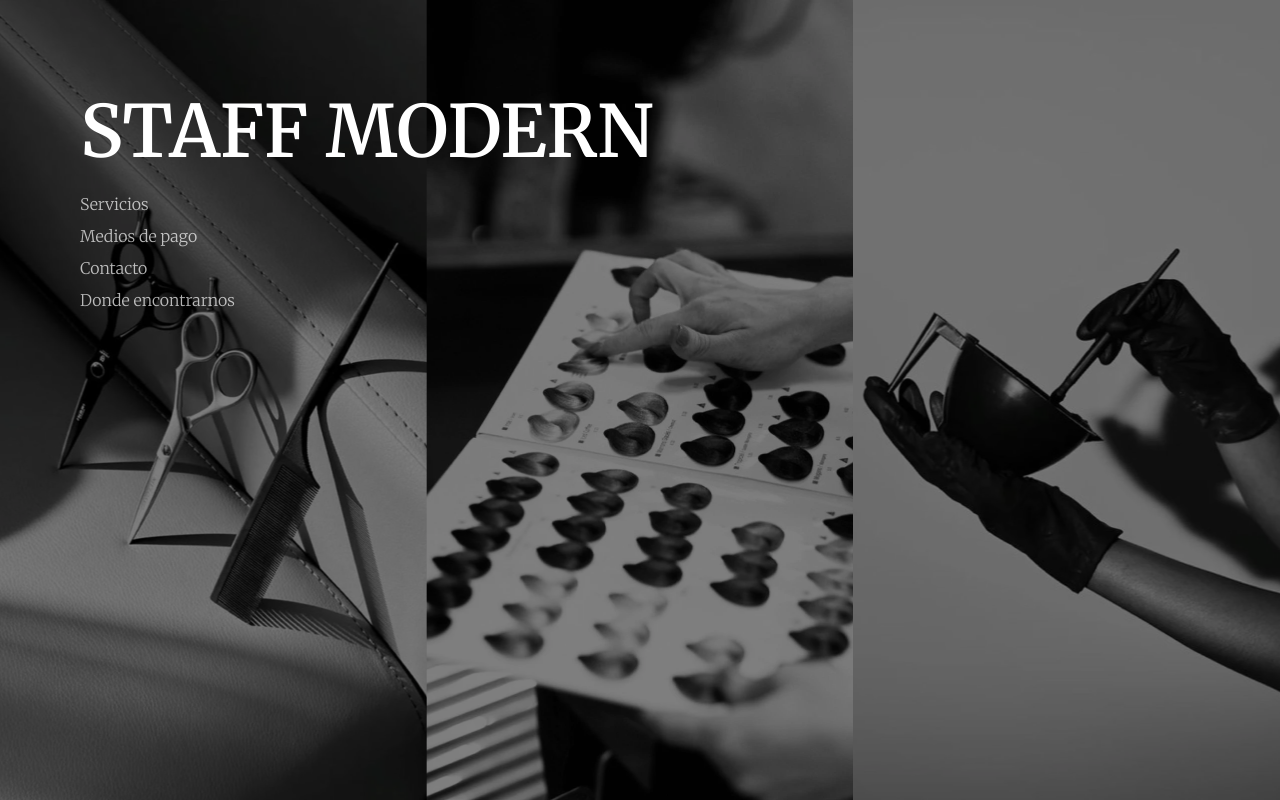
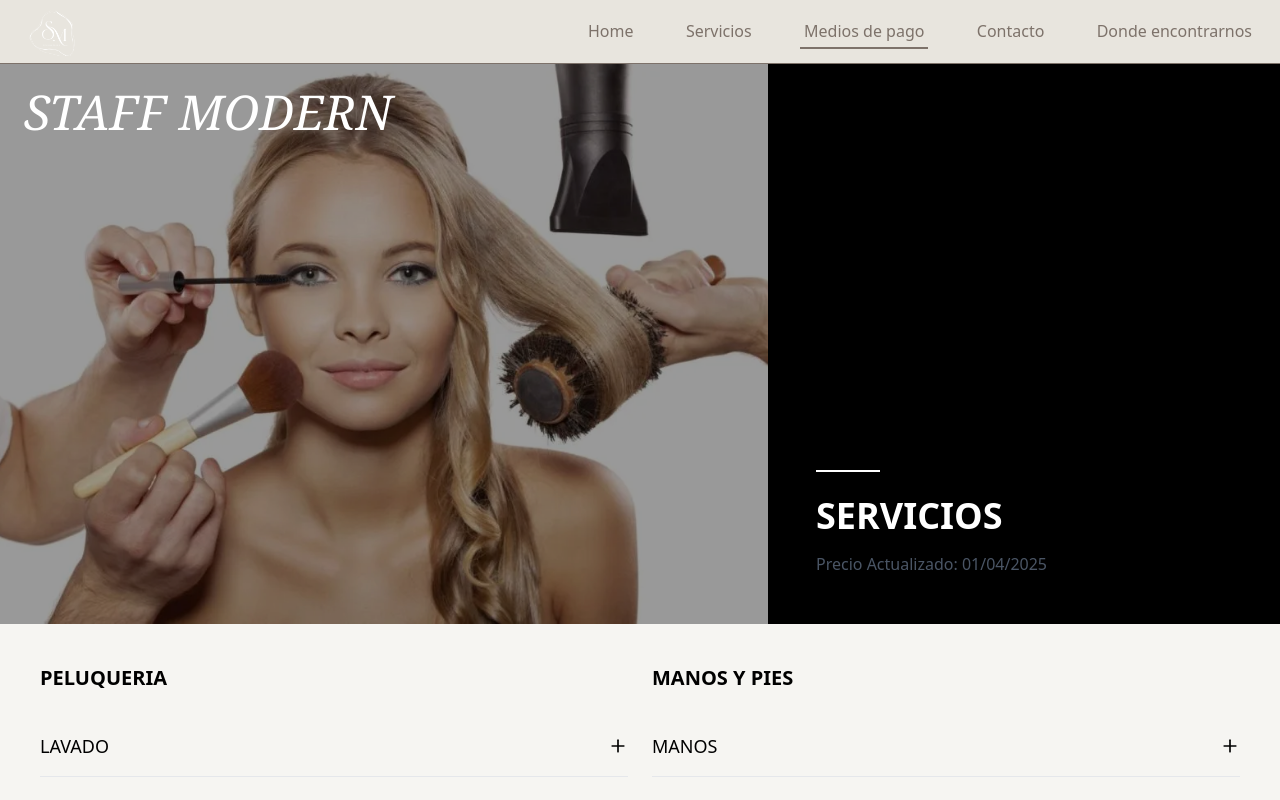
Before and after one commit to MatySeitour/peluqueria, a React (Vite) app: page /servicios in a window 1280 px wide. Shown: the top 800 px of the page. Built offline with nearby package versions, Linux system fonts and the light colour scheme.

Commit message:
agregue servicios en otra pag

```diff
--- a/index.html
+++ b/index.html
@@ -4,7 +4,7 @@
     <meta charset="UTF-8" />
     <link rel="icon" type="image/svg+xml" href="/vite.svg" />
     <meta name="viewport" content="width=device-width, initial-scale=1.0" />
-    <title>Vite + React + TS</title>
+    <title>STAFF MODERN</title>
     <link href="/src/styles.css" rel="stylesheet" />
     <link rel="preconnect" href="https://fonts.googleapis.com" />
     <link rel="preconnect" href="https://fonts.gstatic.com" crossorigin />
--- a/package.json
+++ b/package.json
@@ -17,6 +17,8 @@
     "react": "^19.0.0",
     "react-dom": "^19.0.0",
     "react-icons": "^5.5.0",
+    "react-router-dom": "^7.5.0",
+    "react-router-hash-link": "^2.4.3",
     "tailwind-merge": "^3.0.2",
     "tailwindcss": "^4.0.14"
   },
@@ -24,6 +26,7 @@
     "@eslint/js": "^9.21.0",
     "@types/react": "^19.0.10",
     "@types/react-dom": "^19.0.4",
+    "@types/react-router-hash-link": "^2.4.9",
     "@vitejs/plugin-react": "^4.3.4",
     "eslint": "^9.21.0",
     "eslint-plugin-react-hooks": "^5.1.0",
--- a/src/App.tsx
+++ b/src/App.tsx
@@ -1,3 +1,4 @@
+import { BrowserRouter as Router, Routes, Route } from "react-router-dom";
 import Footer from "./components/Footer";
 import { GridImages } from "./components/GridImages";
 import { Home } from "./components/Home";
@@ -8,14 +9,18 @@ import "./index.css";
 
 function App() {
   return (
+    <Router>
       <main className="bg-third/40 h-full w-full">
         <Nav />
-      <Home />
-      <Service />
+        <Routes>
+          <Route path="/" element={<Home />} />
+          <Route path="/servicios" element={<Service />} />
+        </Routes>
         <PaymentMethods />
         <GridImages />
         <Footer />
       </main>
+    </Router>
   );
 }
 
--- a/src/components/Service.tsx
+++ b/src/components/Service.tsx
@@ -1,14 +1,20 @@
-import ServiceCategory from "../components/ServiceCategory"
+import ServiceCategory from "../components/ServiceCategory";
 
 export default function ServiciosPage() {
   return (
-    <section
-    className="flex flex-col min-h-screen">
+    <section className="flex flex-col min-h-screen mt-16"> {/* Agregamos mt-16 */}
       {/* Hero Section */}
       <div className="flex flex-col md:flex-row h-[70vh]">
         {/* Left Side - Red Background with Image */}
         <div className="relative w-full md:w-3/5 h-full ">
-          <img src="/services.webp" alt="PHOTO" className="w-full h-full object-cover object-center" />
+          <div className="absolute top-6 left-6 z-10">
+            <h1 className="text-5xl font-serif italic text-white">STAFF MODERN</h1>
+          </div>
+          <img
+            src="/services.webp"
+            alt="PHOTO"
+            className="w-full h-full object-cover object-center"
+          />
           <div className="absolute top-0 left-0 bg-black/40 h-full w-full" />
         </div>
 
@@ -27,12 +33,14 @@ export default function ServiciosPage() {
       {/* Services Section */}
       <div
         id="servicios"
-      className="grid grid-cols-1 md:grid-cols-2 gap-4 sm:gap-6 p-4 sm:p-6 md:p-8 lg:p-10 scroll-mt-24">
+        className="grid grid-cols-1 md:grid-cols-2 gap-4 sm:gap-6 p-4 sm:p-6 md:p-8 lg:p-10 scroll-mt-24"
+      >
         {/* Left Column - Peluqueria Section */}
         <div>
           <h3 className="text-lg sm:text-xl font-bold mb-4 sm:mb-6">PELUQUERIA</h3>
           <div className="space-y-2">
-            <ServiceCategory title="LAVADO"
+            <ServiceCategory
+              title="LAVADO"
               services={[
                 { name: "COMÚN", price: "$9200" },
                 { name: "LOREAL", price: "$18400" },
@@ -40,40 +48,46 @@ export default function ServiciosPage() {
                 { name: "CON MASAJES", price: "$17250" },
               ]}
             />
-            <ServiceCategory title="NUTRICIONES"
+            <ServiceCategory
+              title="NUTRICIONES"
               services={[
                 { name: "HAIR THERAPY", price: "$23000" },
                 { name: "LOREAL", price: "$31050" },
                 { name: "KERASTASSE", price: "$41400" },
               ]}
             />
-            <ServiceCategory title="AMPOLLAS"
+            <ServiceCategory
+              title="AMPOLLAS"
               services={[
                 { name: "ALFAPARF", price: "$25300" },
                 { name: "LOREAL", price: "$28750" },
                 { name: "KERASTASSE", price: "-" },
               ]}
             />
-            <ServiceCategory title="KERATINA"
+            <ServiceCategory
+              title="KERATINA"
               services={[
                 { name: "CORTO/MEDIO (hombros)", price: "$55200" },
                 { name: "LARGO", price: "$64400" },
               ]}
             />
-            <ServiceCategory title="ALISADOS"
+            <ServiceCategory
+              title="ALISADOS"
               services={[
                 { name: "CORTO/MEDIO (hombros)", price: "$80500" },
                 { name: "LARGO", price: "$138000" },
                 { name: " FEQUILLO/CONTORNO", price: "$47150" },
               ]}
             />
-            <ServiceCategory title="BOTOX"
+            <ServiceCategory
+              title="BOTOX"
               services={[
                 { name: "CORTO/MEDIO (hombros)", price: "$53250" },
                 { name: "LARGO", price: "$97750" },
               ]}
             />
-            <ServiceCategory title="CORTES"
+            <ServiceCategory
+              title="CORTES"
               services={[
                 { name: "DAMA", price: "$20700" },
                 { name: "CABALLEROS", price: "$20700" },
@@ -83,76 +97,89 @@ export default function ServiciosPage() {
                 { name: "FLEQUILLO", price: "$13800" },
               ]}
             />
-            <ServiceCategory title="BRUSHING"
+            <ServiceCategory
+              title="BRUSHING"
               services={[
                 { name: "CORTO/MEDIO (hombros)", price: "$17250" },
                 { name: "LARGO", price: "$24150" },
                 { name: "MAS PLANCHITA CORTO/MEDIO", price: "$23000" },
-            { name: "MAS PLANCHITA LARGO", price: "$29900" }
+                { name: "MAS PLANCHITA LARGO", price: "$29900" },
               ]}
             />
-            <ServiceCategory title="SECADO MODELADO"
+            <ServiceCategory
+              title="SECADO MODELADO"
               services={[
                 { name: "CORTO/MEDIO (hombros)", price: "$10350" },
                 { name: "LARGO", price: "$14950" },
               ]}
             />
-            <ServiceCategory title="ONDAS"
+            <ServiceCategory
+              title="ONDAS"
               services={[
                 { name: "CORTO/MEDIO (hombros)", price: "$31050" },
                 { name: "LARGO", price: "$40250" },
-            ]}/>
-            <ServiceCategory title="TRENZAS"
+              ]}
+            />
+            <ServiceCategory
+              title="TRENZAS"
               services={[
                 { name: "HASTA 2", price: "$0" },
-              { name: "MAS DE 2", price: "$0"},
+                { name: "MAS DE 2", price: "$0" },
                 { name: "PEINADOS/RECOGIDOS DESDE", price: "$46000" },
-            ]} />
+              ]}
+            />
             <ServiceCategory title="COLORACION">
-              <ServiceCategory title="INOA"
+              <ServiceCategory
+                title="INOA"
                 services={[
                   { name: "RAIZ/MEDIO", price: "$80500" },
-                { name: "LARGO (completo)", price: "$97750"},
+                  { name: "LARGO (completo)", price: "$97750" },
                 ]}
               />
-              <ServiceCategory title="MAJIREL"
+              <ServiceCategory
+                title="MAJIREL"
                 services={[
                   { name: "RAIZ/MEDIO", price: "$63250" },
-                { name: "LARGO (completo)", price: "$86250"},
+                  { name: "LARGO (completo)", price: "$86250" },
                 ]}
               />
-              <ServiceCategory title="WELLA"
+              <ServiceCategory
+                title="WELLA"
                 services={[
                   { name: "RAIZ/MEDIO", price: "$57500" },
-                { name: "LARGO (completo)", price: "$74750"},
+                  { name: "LARGO (completo)", price: "$74750" },
                 ]}
               />
-              <ServiceCategory title="SILKEY"
+              <ServiceCategory
+                title="SILKEY"
                 services={[
                   { name: "RAIZ/MEDIO", price: "$51750" },
-                { name: "LARGO (completo)", price: "$69000"},
+                  { name: "LARGO (completo)", price: "$69000" },
                   { name: "APLICACION DE TINTURA", price: "$46000" },
-                { name: "BAÑO DE LUZ", price: "$51750"},
+                  { name: "BAÑO DE LUZ", price: "$51750" },
                 ]}
               />
             </ServiceCategory>
-            <ServiceCategory title="MECHAS LOCALIZADAS"
+            <ServiceCategory
+              title="MECHAS LOCALIZADAS"
               services={[
                 { name: "RAIZ/MEDIO", price: "$103500" },
-              { name: "LARGO (completo)", price: "$138000"},
+                { name: "LARGO (completo)", price: "$138000" },
                 { name: "MEDIA CABEZA", price: "$74750" },
-              { name: "CONTORNO", price: "$51750"},
+                { name: "CONTORNO", price: "$51750" },
               ]}
             />
-            <ServiceCategory title="REFLEJOS CON GORRA"
+            <ServiceCategory
+              title="REFLEJOS CON GORRA"
               services={[
                 { name: "RAIZ/MEDIO", price: "$97750" },
-              { name: "LARGO", price: "$132250"},
-            ]}/>
-            <ServiceCategory title="BALAYAGE"
-            services={[
-              { name: "DESDE", price: "$149500" }
-            ]}/>
+                { name: "LARGO", price: "$132250" },
+              ]}
+            />
+            <ServiceCategory
+              title="BALAYAGE"
+              services={[{ name: "DESDE", price: "$149500" }]}
+            />
           </div>
         </div>
 
@@ -162,7 +189,8 @@ export default function ServiciosPage() {
           <div>
             <h3 className="text-lg sm:text-xl font-bold mb-4 sm:mb-6">MANOS Y PIES</h3>
             <div className="space-y-2">
-            <ServiceCategory title="MANOS"
+              <ServiceCategory
+                title="MANOS"
                 services={[
                   { name: "Manicuria c/ esmalte tradicional", price: "$17250" },
                   { name: "Manicuria c/esmalte semi french", price: "$26450" },
@@ -187,7 +215,8 @@ export default function ServiciosPage() {
                   { name: "Esculpidas por uña", price: "$11500" },
                 ]}
               />
-            <ServiceCategory title="PIES"
+              <ServiceCategory
+                title="PIES"
                 services={[
                   { name: "Belleza de pies c/esmalte tradicional", price: "$20700" },
                   { name: "Belleza de pies c/esmalre semi", price: "$23000" },
@@ -205,7 +234,8 @@ export default function ServiciosPage() {
           <div>
             <h3 className="text-lg sm:text-xl font-bold mb-4 sm:mb-6">DEPILACION</h3>
             <div className="space-y-2">
-              <ServiceCategory title="ZONAS"
+              <ServiceCategory
+                title="ZONAS"
                 services={[
                   { name: "Cejas (cera/pinzita)", price: "$13800" },
                   { name: "Orejas", price: "$10350" },
@@ -225,9 +255,9 @@ export default function ServiciosPage() {
                 ]}
               />
               <ServiceCategory title="MUJER">
-                <ServiceCategory title="ROSTRO"
+                <ServiceCategory
+                  title="ROSTRO"
                   services={[
-                  // ROSTRO
                     { name: "Cejas (cera/pinzita)", price: "$11500" },
                     { name: "Bozo", price: "$10350" },
                     { name: "Patillas", price: "$10350" },
@@ -236,10 +266,11 @@ export default function ServiciosPage() {
                     { name: "Nuca", price: "$10350" },
                     { name: "Fosas", price: "$10350" },
                     { name: "Entrecejo", price: "$10350" },
-                  { name: "Rostro compl. (no incluye cejas)", price: "$10350" }, // (¿error en el precio? Es más bajo que cejas solas)
+                    { name: "Rostro compl. (no incluye cejas)", price: "$10350" },
                   ]}
                 />
-                <ServiceCategory title="TORSO"
+                <ServiceCategory
+                  title="TORSO"
                   services={[
                     { name: "Espalda", price: "$11500" },
                     { name: "Cintura", price: "$10350" },
@@ -250,7 +281,8 @@ export default function ServiciosPage() {
                     { name: "Hombros", price: "$10350" },
                   ]}
                 />
-                <ServiceCategory title="BRAZOS-PIERNAS-PELVIS"
+                <ServiceCategory
+                  title="BRAZOS-PIERNAS-PELVIS"
                   services={[
                     { name: "Brazo completo", price: "$14950" },
                     { name: "Medio brazo", price: "$10350" },
@@ -278,9 +310,12 @@ export default function ServiciosPage() {
           </div>
           {/* CEJAS Y PESTAÑAS Section */}
           <div>
-            <h3 className="text-lg sm:text-xl font-bold mb-4 sm:mb-6">CEJAS, PESTAÑAS Y COSMETOLOGIA</h3>
+            <h3 className="text-lg sm:text-xl font-bold mb-4 sm:mb-6">
+              CEJAS, PESTAÑAS Y COSMETOLOGIA
+            </h3>
             <div className="space-y-2">
-            <ServiceCategory title="CEJAS"
+              <ServiceCategory
+                title="CEJAS"
                 services={[
                   { name: "Disaño personalizado", price: "$17250" },
                   { name: "Depilación (cera, pinzita)", price: "$11500" },
@@ -288,32 +323,22 @@ export default function ServiciosPage() {
                   { name: "Perfilado / Diseño / Color", price: "$28750" },
                 ]}
               />
-              <ServiceCategory title="PESTAÑAS"
+              <ServiceCategory
+                title="PESTAÑAS"
                 services={[
                   { name: "Lifting + Color (Con perfilado cejas)", price: "$40250" },
                   { name: "Color + Botox", price: "$28750" },
                   { name: "Solo Color o Solo Lifting", price: "$23000" },
                 ]}
               />
-              {/* <ServiceCategory title="COSMETOLOGIA"
-              services={[
-                { name: "Limpieza facial basica", price: "-" },
-                { name: "Limpieza facial profunda ", price: "-" },
-                { name: "Dermapen facial", price: "-" },
-                { name: "Dermapen corporal", price: "-" },
-                { name: "Dermaplaning", price: "-" },
-                { name: "Peeling quimico", price: "-" },
-                { name: "BB lips", price: "-" },
-                { name: "BB glow", price: "-" },
-              ]}
-              /> */}
             </div>
           </div>
           {/* TRATAMIENTOS Section */}
           <div>
             <h3 className="text-lg sm:text-xl font-bold mb-4 sm:mb-6">TRATAMIENTOS</h3>
             <div className="space-y-2"></div>
-          <ServiceCategory title="TRATAMIENTOS"
+            <ServiceCategory
+              title="TRATAMIENTOS"
               services={[
                 { name: "Pedicuria básica", price: "$28750" },
                 { name: "Básica micosis", price: "$31050" },
@@ -335,5 +360,5 @@ export default function ServiciosPage() {
         </div>
       </div>
     </section>
-  )
+  );
 }
--- a/src/components/ServiceCategory.tsx
+++ b/src/components/ServiceCategory.tsx
@@ -7,7 +7,7 @@ interface Service {
 
 interface ServiceCategoryProps {
   title: string
-  services?: Service[] // Array de servicios con precios
+  services?: Service[]
   children?: ReactNode
 }
 
--- a/src/index.css
+++ b/src/index.css
@@ -40,19 +40,19 @@ html {
 }
 
 .background-home-1 {
-  background-image: url("/public//pos_1.webp");
+  background-image: url("/pos_1.webp");
   background-repeat: no-repeat;
   background-size: cover;
 }
 
 .background-home-2 {
-  background-image: url("/public//pos_2.webp");
+  background-image: url("/pos_2.webp");
   background-repeat: no-repeat;
   background-size: cover;
 }
 
 .background-home-3 {
-  background-image: url("/public//pos_3.webp");
+  background-image: url("/pos_3.webp");
   background-repeat: no-repeat;
   background-size: cover;
 }
--- a/src/utils/functions.ts
+++ b/src/utils/functions.ts
@@ -1,5 +1,6 @@
 import clsx from "clsx";
 import { ClassValue } from "clsx";
+import { i } from "motion/react-client";
 import { useEffect, useState } from "react";
 import { IconType } from "react-icons";
 import { FaInstagram, FaWhatsapp } from "react-icons/fa6";
@@ -74,34 +75,9 @@ export const socialMedias: SocialMedia[] = [
 ];
 
 export const navItems = [
-  {
-    id: 1,
-    name: "Home",
-    href: "#home",
-    icon: GoHome,
-  },
-  {
-    id: 2,
-    name: "Servicios",
-    href: "#servicios",
-    icon: PiHairDryerLight,
-  },
-  {
-    id: 3,
-    name: "Medios de pago",
-    href: "#metodos-de-pago",
-    icon: IoCardOutline,
-  },
-  {
-    id: 4,
-    name: "Contacto",
-    href: "#contacto",
-    icon: FiPhone,
-  },
-  {
-    id: 5,
-    name: "Donde encontrarnos",
-    href: "https://maps.app.goo.gl/vxQkNNbYEvREdFBi7",
-    icon: LiaMapMarkerAltSolid,
-  },
+  { id: 1, name: "Home", href: "/#home", icon: GoHome },
+  { id: 2, name: "Servicios", href: "/servicios", icon: PiHairDryerLight },
+  { id: 3, name: "Medios de pago", href: "/#metodos-de-pago", icon: IoCardOutline },
+  { id: 4, name: "Contacto", href: "/#contacto", icon: FiPhone },
+  { id: 5, name: "Donde encontrarnos", href: "https://maps.app.goo.gl/vxQkNNbYEvREdFBi7", icon: LiaMapMarkerAltSolid },
 ];
```
Also changed, not shown: src/components/Nav.tsx (+46 -11 lines), 1 other file (tests, documents, lock files or other folders). Lines whose indentation alone changed are shown as unchanged.
